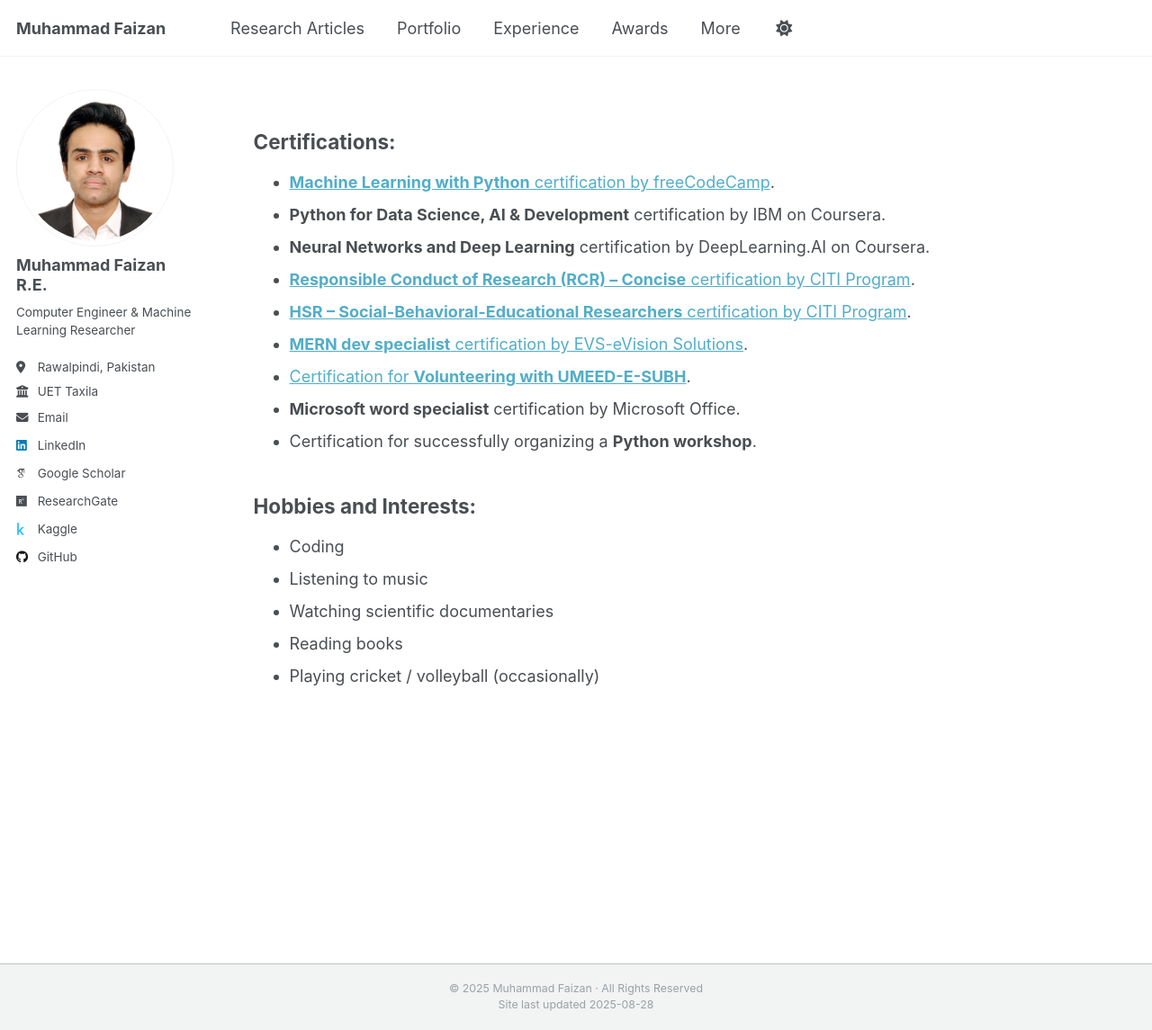
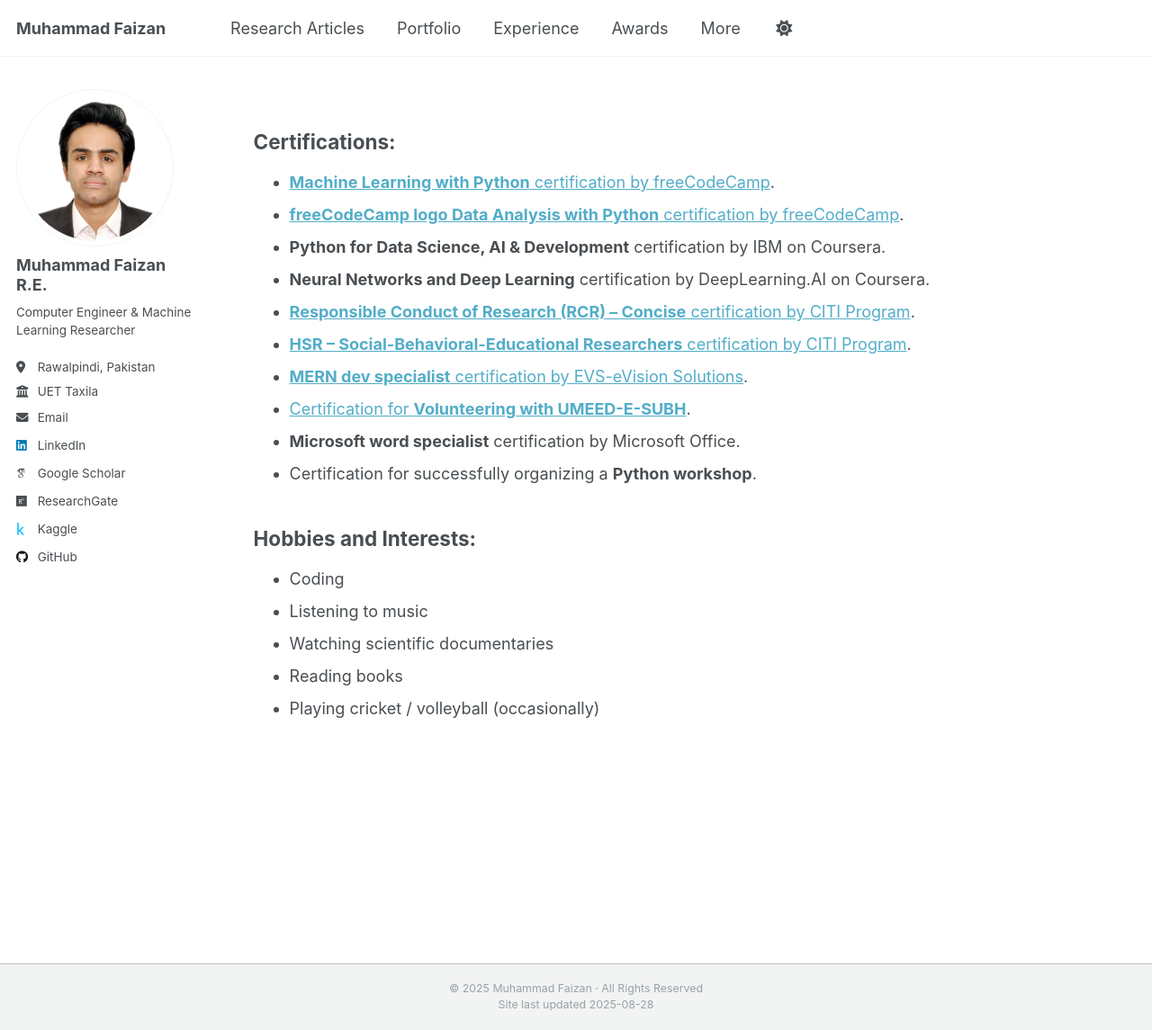
Before and after one commit to MuhammadFaizan99/MuhammadFaizan99.github.io, a Jekyll site: the page built from _pages/more.md, in a window 1280 px wide and 1145 px high. Shown: the whole window at 90% size. Built offline with Jekyll 4.4.1, drawn with Linux system fonts in a browser that asks for light colours; some web fonts are replaced; a script that is not in the unit is left out.

Commit message:
Update more.md

```diff
--- a/_pages/more.md
+++ b/_pages/more.md
@@ -11,6 +11,7 @@ redirect_from:
 ## Certifications:
 
 - [**Machine Learning with Python** certification by freeCodeCamp](https://freecodecamp.org/certification/fcc67cd55f9-c36a-4a22-8abf-c691d82cc511/machine-learning-with-python-v7).
+- [**freeCodeCamp logo Data Analysis with Python** certification by freeCodeCamp](https://www.freecodecamp.org/certification/fcc67cd55f9-c36a-4a22-8abf-c691d82cc511/data-analysis-with-python-v7).
 - **Python for Data Science, AI & Development** certification by IBM on Coursera.
 - **Neural Networks and Deep Learning** certification by DeepLearning.AI on Coursera.
 - [**Responsible Conduct of Research (RCR) – Concise** certification by CITI Program](https://www.citiprogram.org/verify/?wb6c213f9-d3bb-4ae6-a0e0-3641674abc68-71594743).
```
